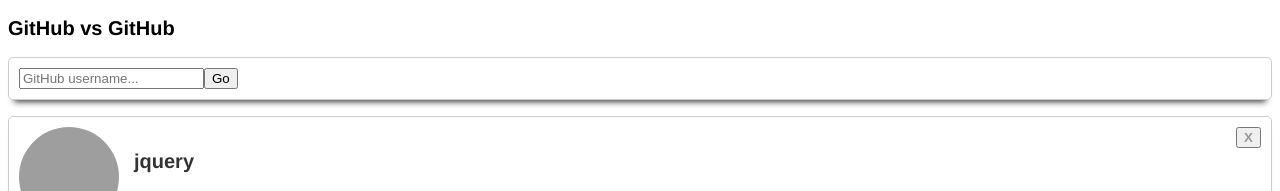
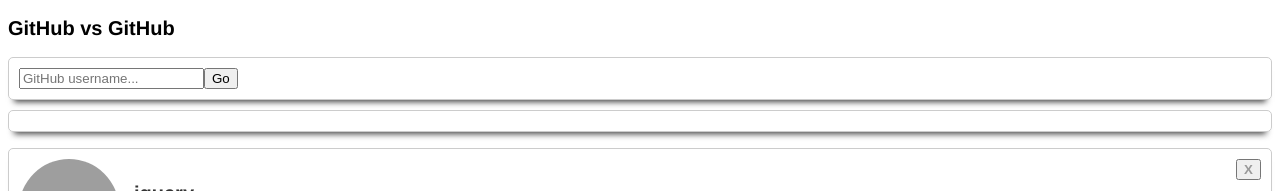
Before and after one commit to adrianblynch/github-vs-github, a React app: page / in a window 1280 px wide. Shown: the top 191 px of the page. Built offline with nearby package versions, Linux system fonts and the light colour scheme; grey boxes are pictures that could not be loaded.

Commit message:
Implement history of removed user items

```diff
--- a/App.js
+++ b/App.js
@@ -1,5 +1,6 @@
 import React from 'react'
 import ReactDOM from 'react-dom'
+import { createStore } from 'redux'
 import Scoreboard from './Scoreboard'
 import fixtures from 'json!./fixtures.json'
 
@@ -10,6 +11,30 @@
 		- Add the `warn` class in a better(?) way: http://www.chloechen.io/react-animation-done-in-two-ways/
 		- Are `handleReposResponse` and `handleReposFailure` worth it?
 */
+
+
+const initialHistoryState = []
+
+// History reducer
+const historyReducer = (state = initialHistoryState, action) => {
+	switch (action.type) {
+		case 'ADD_HISTORY': return [...state, action.username]
+		default: return state
+	}
+}
+
+// Store for deleted usernames
+const historyStore = createStore(historyReducer, [])
+
+class UserHistory extends React.Component {
+	render() {
+		return (
+			<div id="history" className="border">
+				{ this.props.history.join(', ') }
+			</div>
+		)
+	}
+}
 
 class App extends React.Component {
 
@@ -76,6 +101,10 @@
 		const username = event.target.value
 		const users = [...this.state.users.filter(user => user.username !== username)]
 		this.setState({ users: users })
+		historyStore.dispatch({
+			type: 'ADD_HISTORY',
+			username: username
+		})
 	}
 
 	render() {
@@ -95,6 +124,7 @@
 					Note: removeUser is bound to this component in the constructor above. Without this, we lose the abililty to access
 					the state. Still not happy with the signature of removeUser above.
 				*/}
+				<UserHistory history={ historyStore.getState() } />
 				<Scoreboard users={ this.state.users } removeUser={ this.removeUser } />
 			</div>
 		)
--- a/main.css
+++ b/main.css
@@ -33,6 +33,13 @@
 
 #search input {
 	outline: none;
+}
+
+/* History */
+
+#history {
+	padding: 10px;
+	margin-top: 10px;
 }
 
 /* Scoreboard */
```
